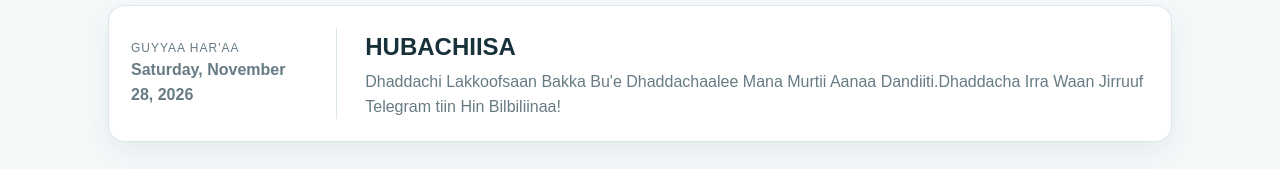
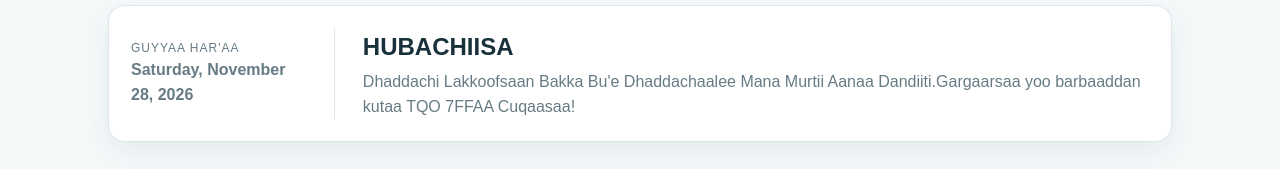
Before and after one commit to ibsafufa/VK-MMADANDII, a plain HTML site: page index.html in a window 1280 px wide. Shown: the part 202-371 px from the top of the page. Drawn offline with Linux system fonts and the light colour scheme.

Commit message:
Update index.html
yaa

```diff
--- a/index.html
+++ b/index.html
@@ -21,7 +21,7 @@
 <section class="welcome card">
 <div><p class="date-label">Guyyaa Har'aa</p><p id="today" class="today">--</p></div>
 <div class="welcome-text"><h2>HUBACHIISA</h2>
-<p>Dhaddachi Lakkoofsaan Bakka Bu'e Dhaddachaalee Mana Murtii Aanaa Dandiiti.Dhaddacha Irra Waan Jirruuf Telegram tiin Hin Bilbiliinaa!
+<p>Dhaddachi Lakkoofsaan Bakka Bu'e Dhaddachaalee Mana Murtii Aanaa Dandiiti.Gargaarsaa yoo barbaaddan kutaa TQO 7FFAA Cuqaasaa!
  </p></div>
 </section>
 <div class="search-wrap"><label for="search">Dhaddacha barbaadi</label>
```
